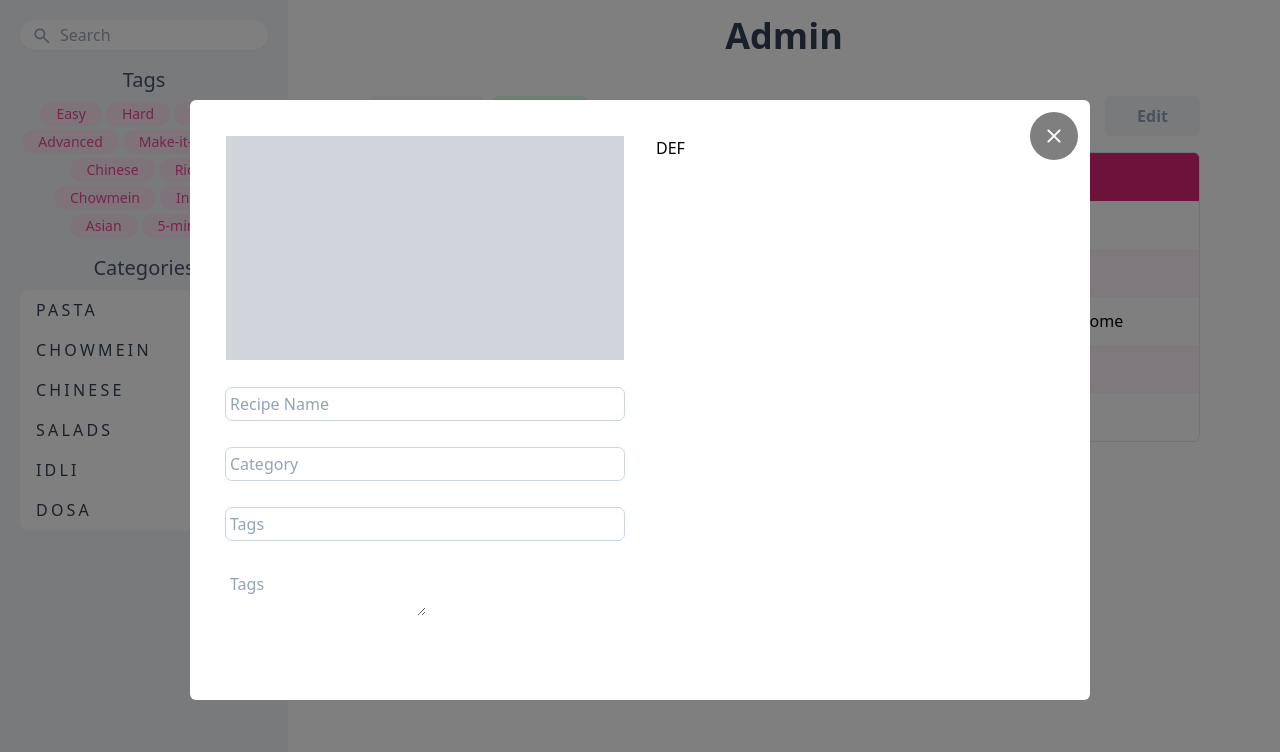
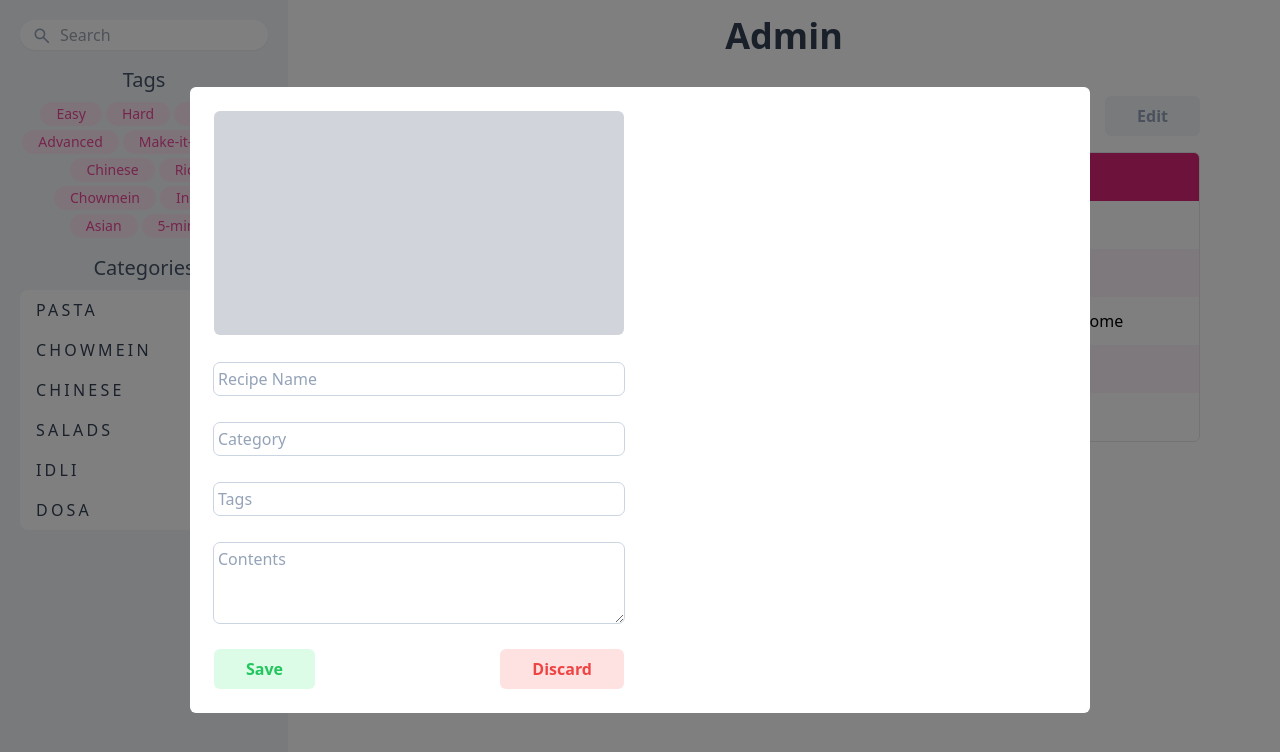
Before and after one commit to amaank404/recipes-school-project, a Next.js app in the folder frontend/recipescom/: page /admin in a window 1280 px wide. Both pictures are taken after a click on the element "Add". Shown: the top 752 px of the page. Built offline with nearby package versions, Linux system fonts and the light colour scheme.

Commit message:
Added recipe input dialogue

```diff
--- a/frontend/recipescom/app/admin/editview.tsx
+++ b/frontend/recipescom/app/admin/editview.tsx
@@ -1,13 +1,16 @@
 "use client";
 
-import { useEffect, useState } from "react";
-import { RecipeData } from "../repository/types";
-import { get_recipe } from "../repository/repository";
+import { useEffect, useRef, useState } from "react";
+import { RecipeData, genEmptyRecipeData } from "../repository/types";
+import { get_recipe, save_recipe } from "../repository/repository";
 import Loader from "../ui/loader";
 import LoadFailure from "../ui/load_failure";
 import BackButton from "../ui/backbutton";
 import IconButton from "../ui/input/iconbutton";
 import OutlinedInput from "../ui/input/outlined_input";
+import RichText from "../ui/rich_text";
+import Button from "../ui/input/button";
+import _ from "lodash";
 
 export default function EditView({
   id,
@@ -20,11 +23,24 @@ export default function EditView({
   nobackbutton?: boolean;
   onClose?: () => void;
 }) {
-  const [data, setData] = useState<RecipeData>();
+  const [data, setData] = useState<RecipeData>(genEmptyRecipeData());
   const [state, setState] = useState("loading");
   const [err, setError] = useState("");
+  const [previewContent, setPreviewContent] = useState("");
+  const prevRecipeContents = useRef<string>("");
 
+  const updateRecipeContent = (v: string) => {
+    const d = _.cloneDeep(data);
+    d.content = v;
+    prevRecipeContents.current = v;
+
+    setData(d);
+  };
+
+  // Data fetching
   useEffect(() => {
+    if (state !== "loading") return;
+
     if (id != "new") {
       get_recipe(id)
         .then((data) => {
@@ -37,45 +53,107 @@ export default function EditView({
         });
     } else {
       new Promise((resolve) => setTimeout(resolve, 2000)).then(() => {
-        setData(undefined);
+        setData(genEmptyRecipeData());
         setState("success");
       });
     }
   }, []);
 
+  useEffect(() => {
+    if (state !== "success") return;
+
+    const i = setInterval(() => {
+      // Check if the new content is different
+      if (prevRecipeContents.current != previewContent) {
+        setPreviewContent(prevRecipeContents.current);
+      }
+    }, 2000);
+
+    return () => clearInterval(i);
+  }, [state]);
+
+  const saveData = () => {
+    async function sData() {
+      data.recipe.id = id;
+      await save_recipe(data);
+    }
+
+    sData()
+      .then(() => onClose?.())
+      .catch((err) => {
+        setError(err.message);
+        setState("error");
+      });
+  };
+
+  const crossButton = (
+    <IconButton
+      icon="close"
+      className="absolute top-3 right-3"
+      onClick={onClose}
+    />
+  );
+
+  const containerClass = className + " relative" || "w-full h-full relative";
+
   if (state == "loading") {
     return <Loader className={className} nobackbutton={nobackbutton} />;
   } else if (state == "success") {
     return (
-      <div className={className + " relative" || "w-full h-full relative"}>
-        {nobackbutton ? (
-          <IconButton
-            icon="close"
-            className="absolute top-3 right-3"
-            onClick={onClose}
-          />
-        ) : (
-          <BackButton />
-        )}
-        <div className="flex max-md:flex-col p-6 gap-8">
+      <div className={containerClass}>
+        {nobackbutton ? "" : <BackButton />}
+        <div className="flex max-md:flex-col max-h-[90vh] no-scrollbar overflow-y-auto p-3 gap-8">
+          <div className="w-full flex flex-col justify-between">
+            <div>
+              <div className="bg-gray-300 w-full h-56 rounded-md"></div>
+              <OutlinedInput
+                placeholder="Recipe Name"
+                className="mt-7"
+                initVal={data.recipe.name}
+              />
+              <OutlinedInput
+                placeholder="Category"
+                className="mt-7"
+                initVal={data.recipe.base}
+              />
+              <OutlinedInput
+                placeholder="Tags"
+                className="mt-7"
+                initVal={data.recipe.tags.join(", ")}
+              />
+              <OutlinedInput
+                placeholder="Contents"
+                className="mt-7"
+                multiline
+                onChange={(evt) => updateRecipeContent(evt.target.value)}
+              />
+            </div>
+            <div className="flex mt-5 justify-between">
+              <Button label="Save" color="green" onClick={saveData} />
+              <Button label="Discard" color="red" onClick={onClose} />
+            </div>
+          </div>
           <div className="w-full">
-            <div className="bg-gray-300 w-full h-56"></div>
-            <OutlinedInput placeholder="Recipe Name" className="mt-7" />
-            <OutlinedInput placeholder="Category" className="mt-7" />
-            <OutlinedInput placeholder="Tags" className="mt-7" />
-            <OutlinedInput placeholder="Tags" className="mt-7" multiline />
+            <RichText
+              classList="max-md:h-96 overflow-y-auto h-full no-scrollbar"
+              fontSize={12}
+            >
+              {previewContent}
+            </RichText>
           </div>
-          <div className="w-full">DEF</div>
         </div>
       </div>
     );
   } else {
     return (
-      <LoadFailure
-        err={err}
-        className={className}
-        nobackbutton={nobackbutton}
-      />
+      <div className={containerClass + " bg-white py-40"}>
+        <LoadFailure
+          err={err}
+          nobackbutton={nobackbutton}
+          className={"bg-transparent"}
+        />
+        {crossButton}
+      </div>
     );
   }
 }
--- a/frontend/recipescom/app/admin/page.tsx
+++ b/frontend/recipescom/app/admin/page.tsx
@@ -32,6 +32,8 @@ function RecipeTableLoader({
   }
 
   useEffect(() => {
+    if (state !== "success") onData?.([]);
+
     search(query)
       .then((data) => {
         setData(data);
@@ -133,7 +135,7 @@ export default function Admin() {
               id={id}
               onClose={() => setId(null)}
               nobackbutton
-              className="h-full max-h-[600px] w-full max-w-screen-lg bg-white p-3 rounded-md m-6"
+              className="w-full max-w-screen-lg bg-white p-3 rounded-md m-6"
             />
           </Popup>
         ) : (
--- a/frontend/recipescom/app/repository/dummy.tsx
+++ b/frontend/recipescom/app/repository/dummy.tsx
@@ -4,7 +4,7 @@ export class DummyRepository {
   async get_list(
     cagegory: string,
     page_limit: number = 0,
-    page: number = 0,
+    page: number = 0
   ): Promise<Recipe[]> {
     // await new Promise(resolve => setTimeout(resolve, 2000));
     switch (cagegory) {
@@ -158,4 +158,8 @@ export class DummyRepository {
       },
     ];
   }
+
+  async save_recipe(recipe: RecipeData) {
+    alert("Save Recipe for dummy data not implemented");
+  }
 }
--- a/frontend/recipescom/app/repository/repository.tsx
+++ b/frontend/recipescom/app/repository/repository.tsx
@@ -1,3 +1,4 @@
+import { ApiError } from "next/dist/server/api-utils";
 import { DummyRepository } from "./dummy";
 import { PyAPIRepository } from "./pyapi_repository";
 import { Recipe, RecipeData, SearchParams } from "./types";
@@ -16,3 +17,7 @@ export async function get_recipe(id: string): Promise<RecipeData> {
 export async function search(search: SearchParams): Promise<Recipe[]> {
   return repository.search(search);
 }
+
+export async function save_recipe(recipe: RecipeData): Promise<void> {
+  return repository.save_recipe(recipe);
+}
--- a/frontend/recipescom/app/repository/types.tsx
+++ b/frontend/recipescom/app/repository/types.tsx
@@ -55,8 +55,22 @@ export function checkType(obj: any, type_checker: (arg0: any) => boolean) {
       "Object of incorrect type: ",
       obj,
       "had type checker",
-      type_checker,
+      type_checker
     );
     throw new Error("Runtime Type Check failed");
   }
 }
+
+export function genEmptyRecipeData(): RecipeData {
+  return {
+    content: "",
+    recipe: {
+      id: "",
+      image_url: "",
+      name: "",
+      base: "",
+      tags: [],
+      date_added: "",
+    },
+  };
+}
--- a/frontend/recipescom/app/ui/input/outlined_input.tsx
+++ b/frontend/recipescom/app/ui/input/outlined_input.tsx
@@ -1,39 +1,57 @@
 "use client";
 
 import clsx from "clsx";
-import { FocusEvent, useState } from "react";
+import { ChangeEvent, FocusEvent, useState } from "react";
 
 export default function OutlinedInput({
   placeholder,
   className,
   multiline,
+  initVal,
+  onChange,
 }: {
   placeholder: string;
   className?: string;
   multiline?: boolean;
+  initVal?: string;
+  onChange?: (evt: ChangeEvent<HTMLInputElement | HTMLTextAreaElement>) => void;
 }) {
-  let [empty, setEmpty] = useState(true);
+  let v = initVal?.length;
+  if (v === undefined) v = 0;
+
+  let [empty, setEmpty] = useState<boolean>(v == 0);
 
   const onFocus = () => {
     setEmpty(false);
   };
 
-  const onBlur = (evt: FocusEvent<HTMLInputElement>) => {
+  const onBlur = (evt: FocusEvent<HTMLInputElement | HTMLTextAreaElement>) => {
     const val = evt.target.value;
 
     setEmpty(val.length === 0);
   };
 
+  const inputClassName =
+    "bg-transparent w-full outline-1 outline outline-slate-300 p-1 rounded-md focus:outline-2 focus:outline-pink-400 peer transition-color";
+
   return (
     <div className={className}>
       <div className="relative">
         {multiline ? (
-          <textarea></textarea>
+          <textarea
+            className={inputClassName + " min-h-20 max-h-56"}
+            defaultValue={initVal}
+            onBlur={onBlur}
+            onFocus={onFocus}
+            onChange={onChange}
+          ></textarea>
         ) : (
           <input
-            className="bg-transparent w-full outline-1 outline outline-slate-300 p-1 rounded-md focus:outline-2 focus:outline-pink-400 peer transition-color"
+            className={inputClassName}
             onFocus={onFocus}
             onBlur={onBlur}
+            defaultValue={initVal}
+            onChange={onChange}
           />
         )}
         <div
@@ -41,9 +59,9 @@ export default function OutlinedInput({
             "absolute p-1 transition-all z-10 pointer-events-none select-none",
             {
               "text-slate-400 top-0 left-0": empty,
-              "top-[-1.3rem] text-xs left-1 font-bold peer-focus:text-pink-500 text-slate-400":
+              "top-[-1rem] bg-white rounded-full text-xs left-2 font-bold peer-focus:text-pink-500 text-slate-400":
                 !empty,
-            },
+            }
           )}
         >
           {placeholder}
--- a/frontend/recipescom/app/ui/rich_text.tsx
+++ b/frontend/recipescom/app/ui/rich_text.tsx
@@ -5,16 +5,19 @@ export default function RichText({
   children,
   classList,
   variableSize,
+  fontSize,
 }: {
   children: string;
   classList?: string;
   variableSize?: boolean;
+  fontSize?: number;
 }) {
   return (
-    <div className={classList}>
-      <Markdown
-        className={`${styles.richText} ${variableSize ? styles.varSize : ""}`}
-      >
+    <div
+      className={classList + ` ${styles.richText}`}
+      style={{ fontSize: fontSize }}
+    >
+      <Markdown className={`${variableSize ? styles.varSize : ""}`}>
         {children}
       </Markdown>
     </div>
```
